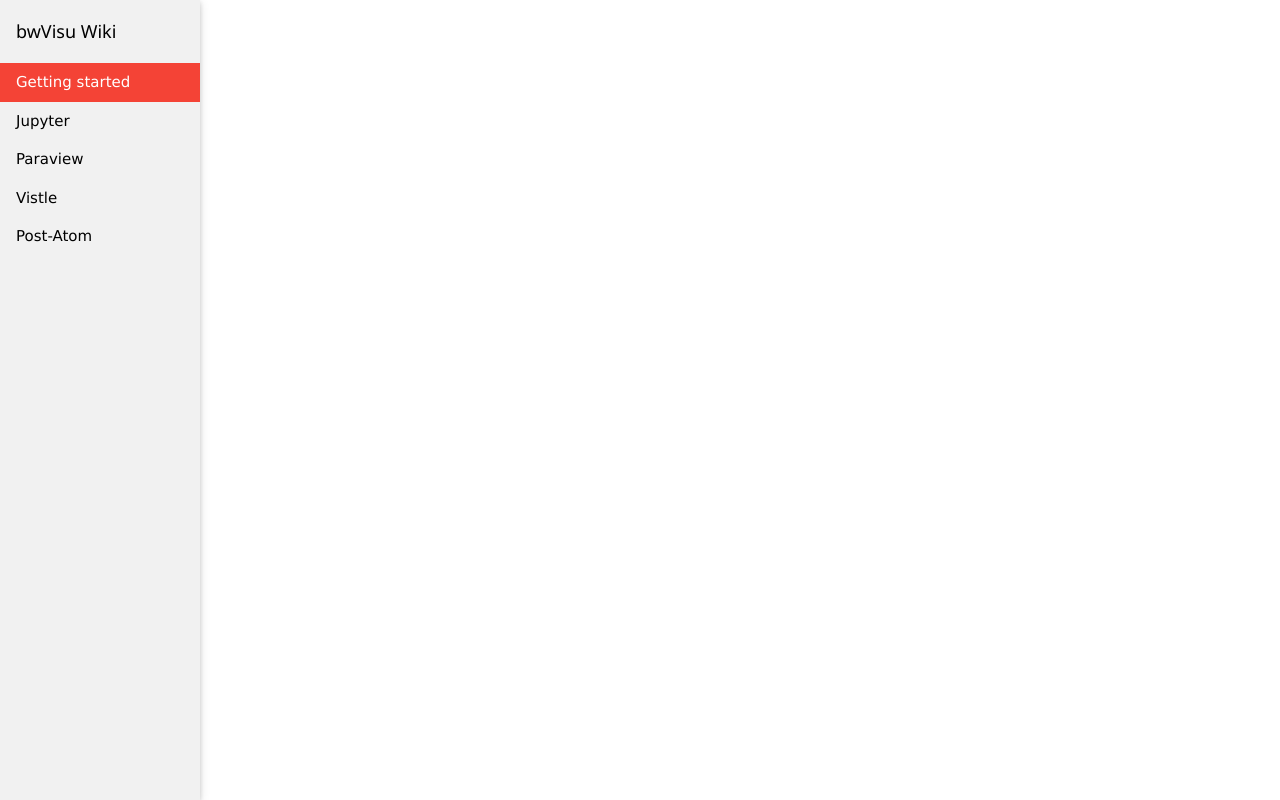
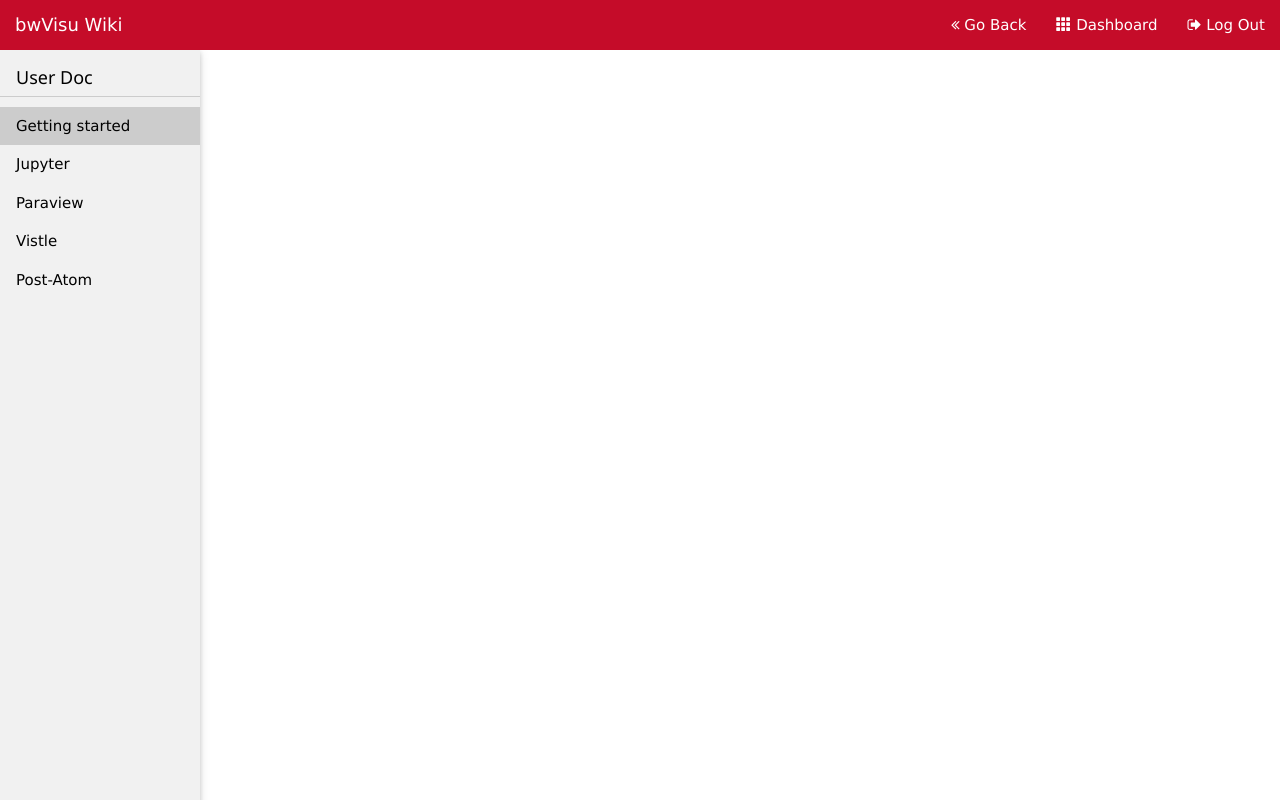
Before and after one commit to cevinclein/qwidotdesaa, a Flask app: page / in a window 1280 px wide. Run offline with Flask 3, Linux system fonts and the light colour scheme; data that the repository does not hold is empty; some libraries are stand-ins or nearby versions.

Commit message:
add navbar

```diff
--- a/templates/index.html
+++ b/templates/index.html
@@ -1,14 +1,49 @@
 <!DOCTYPE html>
 <html>
 <head>
+  <meta charset="utf-8">
+  <meta name="viewport" content="width=device-width, initial-scale=1">
+  <link rel="stylesheet" href="https://maxcdn.bootstrapcdn.com/bootstrap/3.4.1/css/bootstrap.min.css">
+  <script src="https://ajax.googleapis.com/ajax/libs/jquery/3.7.1/jquery.min.js"></script>
+  <script src="https://maxcdn.bootstrapcdn.com/bootstrap/3.4.1/js/bootstrap.min.js"></script>
+
   <script type="module" src="https://md-block.verou.me/md-block.js"></script>
   <link rel="stylesheet" href="https://www.w3schools.com/w3css/4/w3.css">
+  <link rel="stylesheet" href="https://cdnjs.cloudflare.com/ajax/libs/font-awesome/4.7.0/css/font-awesome.min.css">
+
+  <nav class="navbar navbar-inverse navbar-static-top navbar-fixed-top">
+    <div class="container-fluid">
+      <div class="navbar-header">
+        <span class="navbar-brand" href="#"><span class="dm">bwVisu Wiki<span/></span>
+      </div>
+      <ul class="nav navbar-nav navbar-right">
+        <li><a href="#"  onclick="history.back()"><i class="fa fa-angle-double-left dm"></i></span><span class="dm"> Go Back</span></a></li>
+        <li><a href="/pun/sys/dashboard/"><span class="glyphicon glyphicon-th dm"></span><span class="dm"> Dashboard</span></a></li>
+        <li><a href="/logout"><i class="fa fa-sign-out dm"></i><span class="dm"> Log Out</span></a></li>
+      </ul>
+    </div>
+  </nav>
+
+  <style>
+    .navbar{
+      background-color: #c50c29;
+      border: 0;
+      margin-bottom: 50px;
+    }
+    .dm{
+      color: white;
+    }
+    .btncl{
+      background-color: #cccccc;
+    }
+  </style>
 </head>
-<body>
 
+
+<body style="margin-top: 50px;">
 <div class="w3-sidebar w3-bar-block w3-light-grey w3-card" style="width:200px">
-  <h5 class="w3-bar-item">bwVisu Wiki</h5>
-  <button class="w3-bar-item w3-button tablink w3-red" onclick="openCity(event, 'd0')">Getting started</button>
+  <h5 class="w3-bar-item" style="border-bottom: 1px solid #cccccc;">User Doc</h5>
+  <button class="w3-bar-item w3-button tablink btncl" onclick="openCity(event, 'd0')">Getting started</button>
   <button class="w3-bar-item w3-button tablink" onclick="openCity(event, 'd1')">Jupyter</button>
   <button class="w3-bar-item w3-button tablink" onclick="openCity(event, 'd2')">Paraview</button>
   <button class="w3-bar-item w3-button tablink" onclick="openCity(event, 'd3')">Vistle</button>
@@ -56,10 +91,10 @@
     }
     tablinks = document.getElementsByClassName("tablink");
     for (i = 0; i < x.length; i++) {
-      tablinks[i].className = tablinks[i].className.replace(" w3-red", "");
+      tablinks[i].className = tablinks[i].className.replace(" btncl", "");
     }
     document.getElementById(cityName).style.display = "block";
-    evt.currentTarget.className += " w3-red";
+    evt.currentTarget.className += " btncl";
   }
   </script>
 </body>
```
